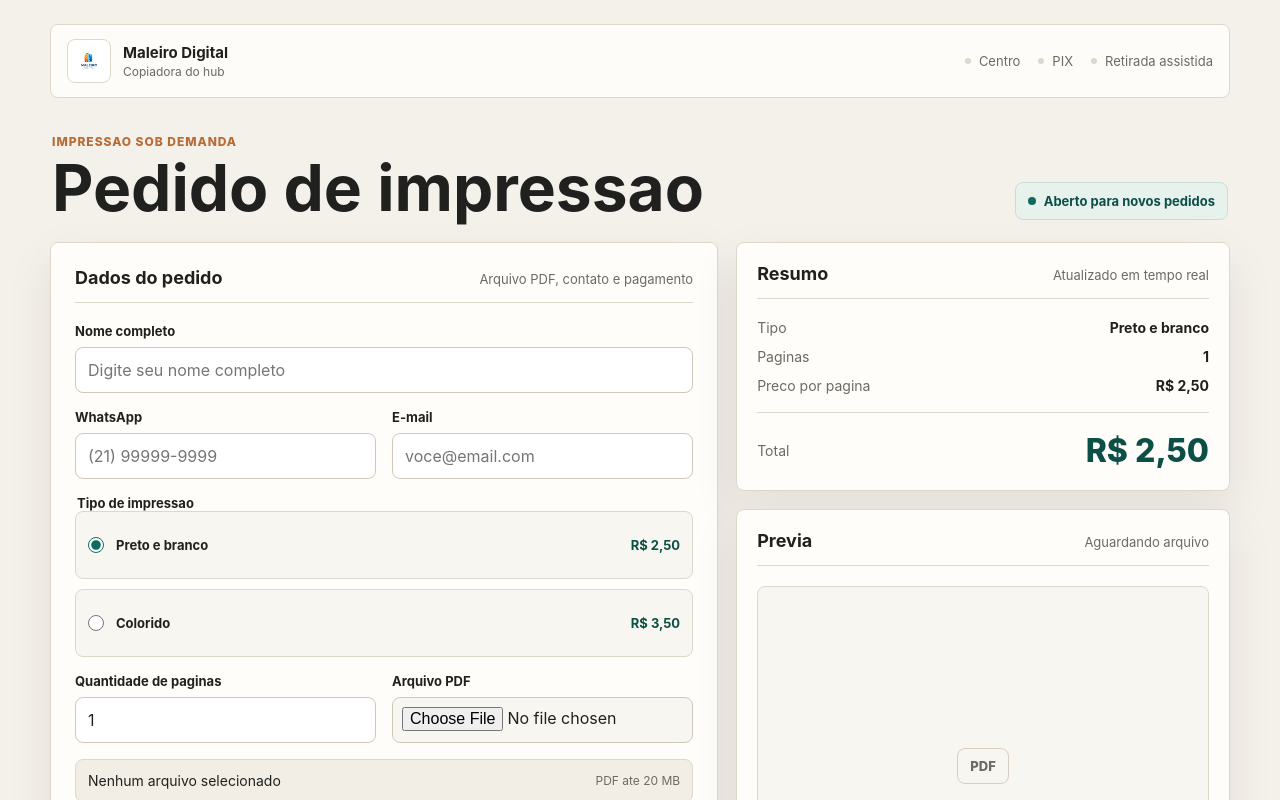
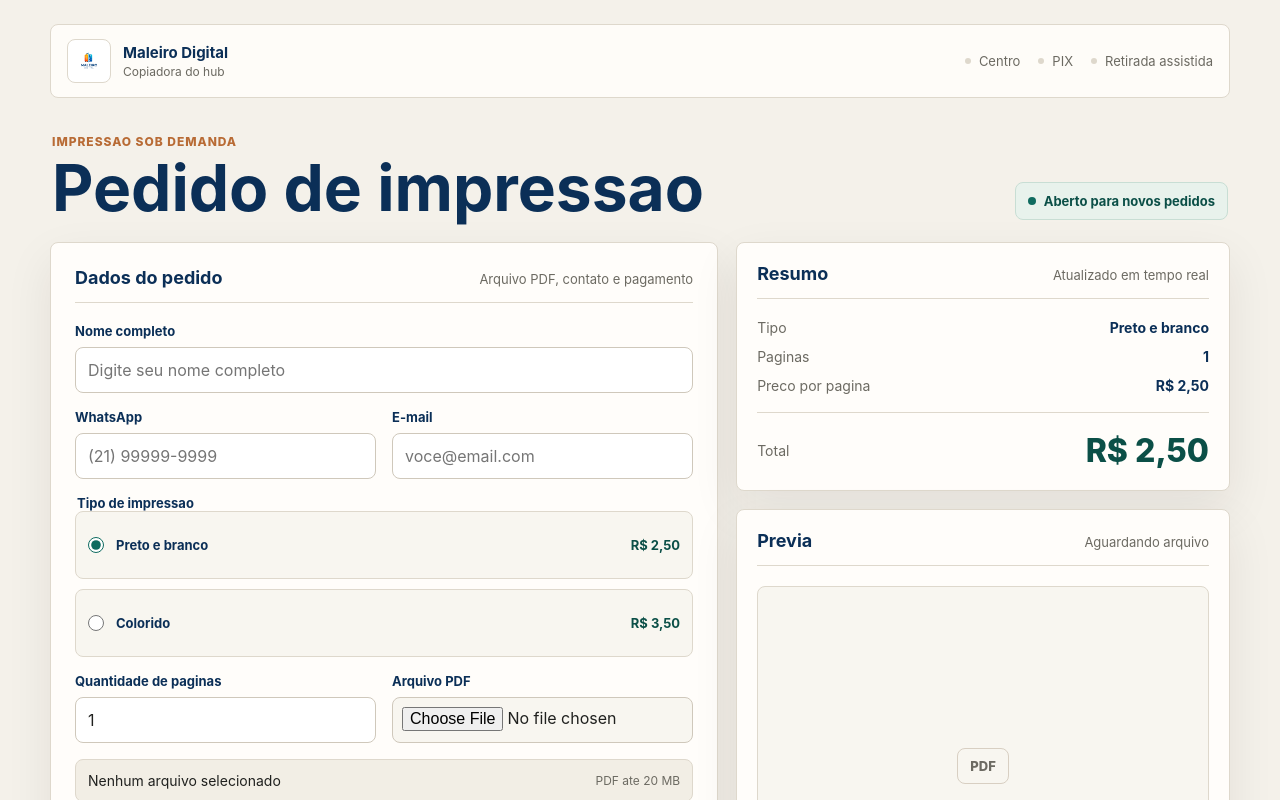
Before and after one commit to samyrukia-gif/sistema-impressao, a Next.js app: page / in a window 1280 px wide. Shown: the top 800 px of the page. Built offline with nearby package versions, Linux system fonts and the light colour scheme.

Commit message:
style: use navy headings

```diff
--- a/app/globals.css
+++ b/app/globals.css
@@ -3,6 +3,7 @@
   --surface: #fffdfa;
   --surface-subtle: #f8f6f0;
   --ink: #20211f;
+  --navy: #0b2f57;
   --muted: #6c6a62;
   --line: #ded8cc;
   --accent: #0f6b5f;
@@ -79,6 +80,7 @@ button {
 }
 
 .brand strong {
+  color: var(--navy);
   font-size: 15px;
   letter-spacing: 0;
 }
@@ -130,6 +132,7 @@ button {
 }
 
 h1 {
+  color: var(--navy);
   font-size: clamp(34px, 5vw, 64px);
   font-weight: 750;
   letter-spacing: 0;
@@ -201,6 +204,7 @@ h1 {
 }
 
 .section-heading p {
+  color: var(--navy);
   font-size: 18px;
   font-weight: 750;
   margin: 0;
@@ -229,7 +233,7 @@ h1 {
 
 .field span,
 .print-choice legend {
-  color: var(--ink);
+  color: var(--navy);
   font-size: 13px;
   font-weight: 750;
 }
@@ -380,7 +384,7 @@ h1 {
 }
 
 .summary-item strong {
-  color: var(--ink);
+  color: var(--navy);
   font-size: 14px;
   text-align: right;
 }
```
